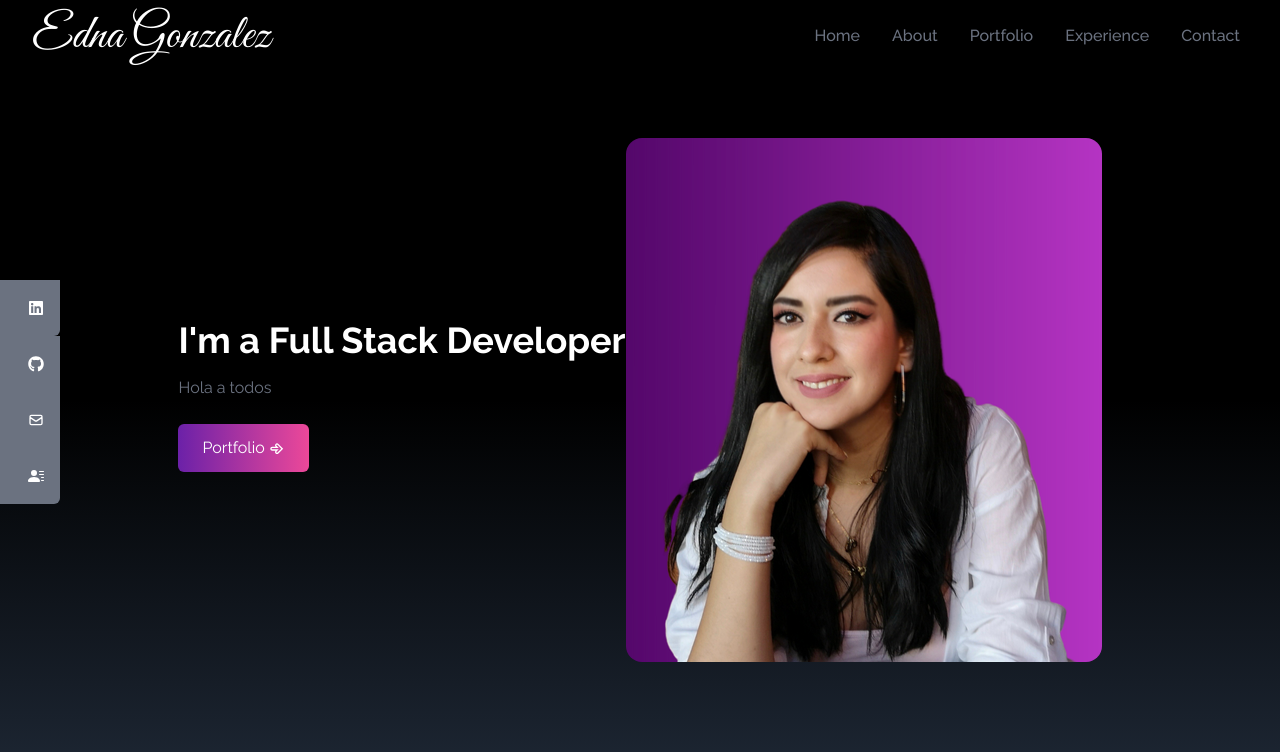
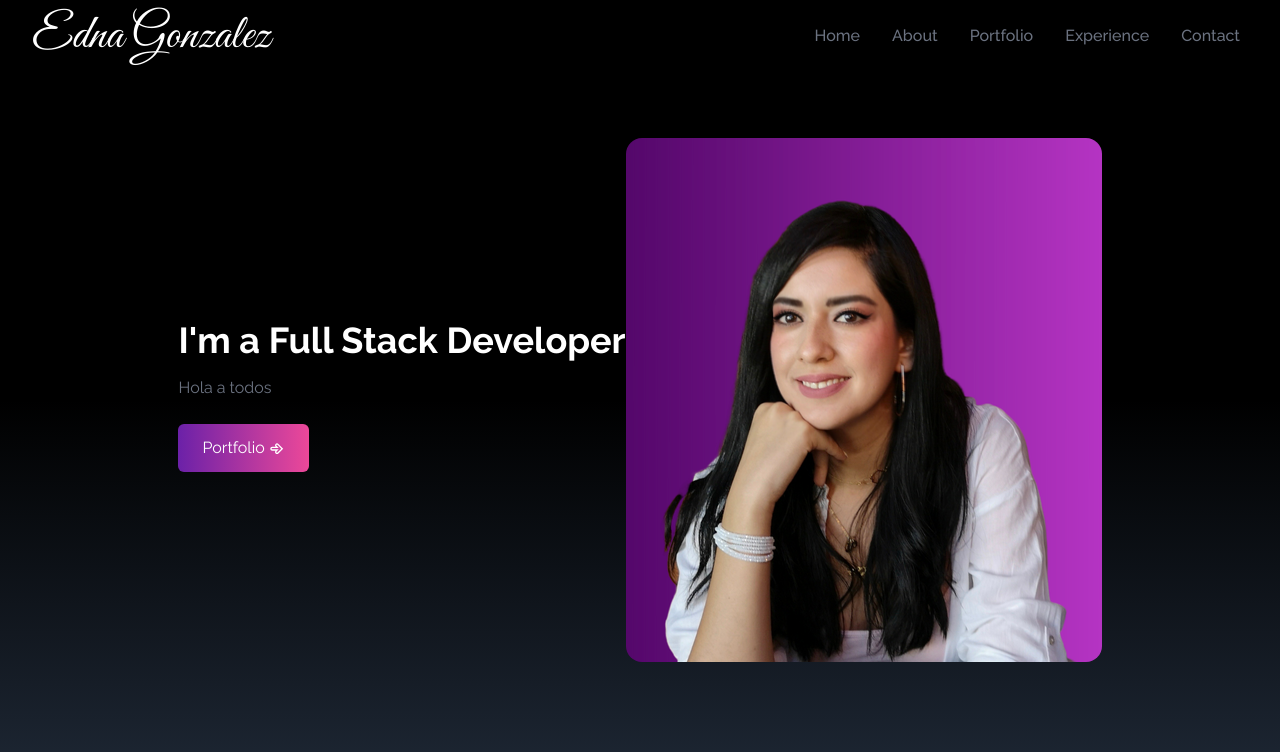
Before and after one commit to enanesh/edna-portfolio-react, a React (Create React App) app: page / in a window 1280 px wide. Shown: the top 752 px of the page. Built offline with nearby package versions, Linux system fonts and the light colour scheme.

Commit message:
Styling changes to portfolio

```diff
--- a/src/components/SocialLinks.jsx
+++ b/src/components/SocialLinks.jsx
@@ -10,7 +10,7 @@ const SocialLinks = () => {
             id: 1,
             child: (
                 <>
-                 LinkedIn <FaLinkedin />
+                 LinkedIn <FaLinkedin size={30} />
                 </>
             ),
             href: 'https://linkedin.com',
@@ -20,7 +20,7 @@ const SocialLinks = () => {
             id: 2,
             child: (
                 <>
-                 GitHub <FaGithub />
+                 GitHub <FaGithub size={30} />
                 </>
             ),
             href: 'https://github.com/enanesh',
@@ -30,7 +30,7 @@ const SocialLinks = () => {
             id: 3,
             child: (
                 <>
-                Email <HiOutlineMail />
+                Email <HiOutlineMail size={30}/>
                 </>
             ),
             href: 'mailto:edna@gmail.com',
@@ -40,7 +40,7 @@ const SocialLinks = () => {
             id: 4,
             child: (
                 <>
-                 Resume <BsFillPersonLinesFill />
+                 Resume <BsFillPersonLinesFill size={30} />
                 </>
             ),
             href: 'https://linkedin.com',//drag the cv to public folder
@@ -49,7 +49,7 @@ const SocialLinks = () => {
         },
     ]
   return (
-      <div className='flex-col top-[35%] left-0 fixed'>
+      <div className='hidden lg:flex-col  top-[35%] left-0 fixed'>
           <ul>
               {links.map(({ id, child, href, style, download }) => (
 
@@ -58,6 +58,7 @@ const SocialLinks = () => {
                           className='flex justify-between items-center w-full text-white'
                           download={download}
                           target='_blank'
+                          rel='noreferrer'
 
                       >
                         {child }</a>
```
